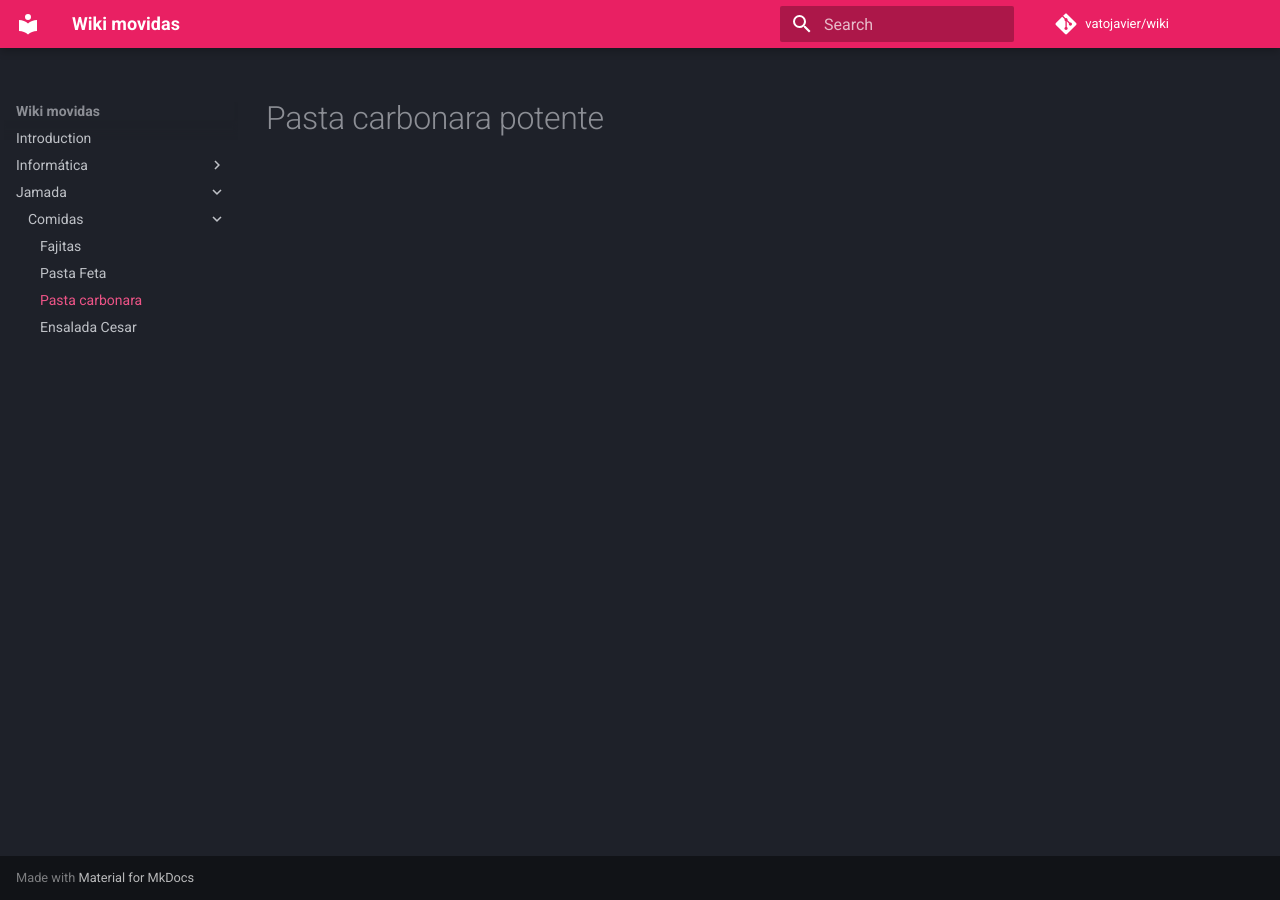
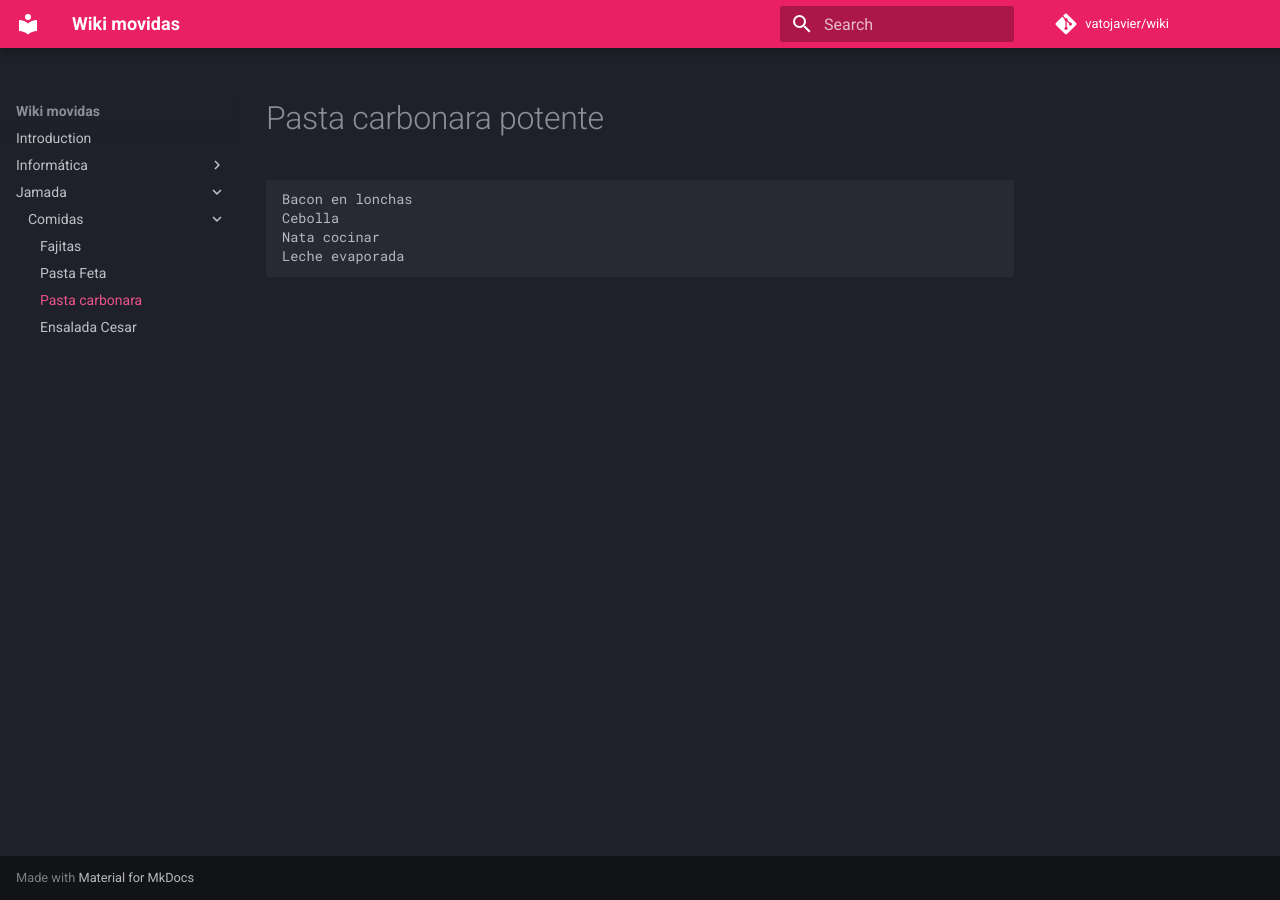
Before and after one commit to vatojavier/wiki, an MkDocs documentation site: the page built from docs/a_zampar/comidas/pasta_carbonara.md, in a window 1280 px wide. Built offline with MkDocs 1.6.1 and Material for MkDocs 9.7.7, drawn with Linux system fonts in a browser that asks for light colours; comment, search, counter and statistics services are not loaded.

Commit message:
Update pasta_carbonara.md

````diff
--- a/docs/a_zampar/comidas/pasta_carbonara.md
+++ b/docs/a_zampar/comidas/pasta_carbonara.md
@@ -1 +1,7 @@
 # Pasta carbonara potente
+```
+Bacon en lonchas
+Cebolla
+Nata cocinar
+Leche evaporada
+```
````
